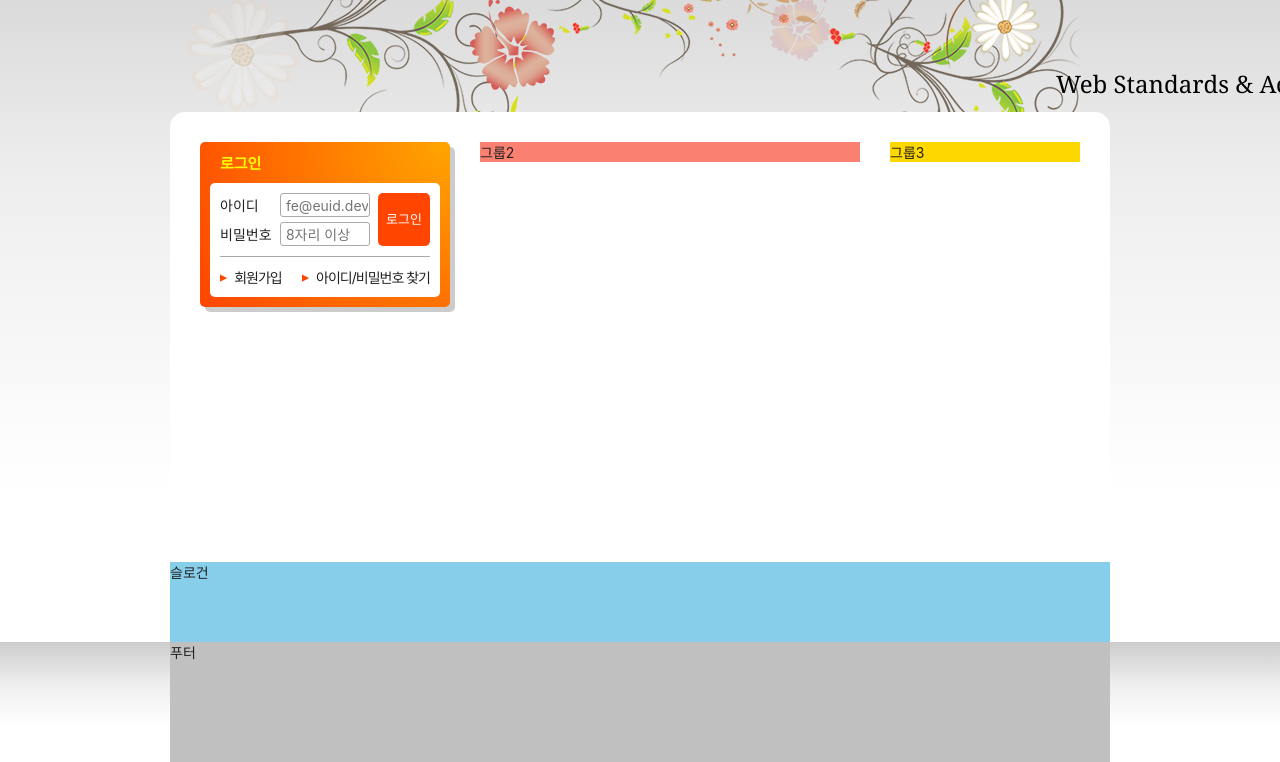
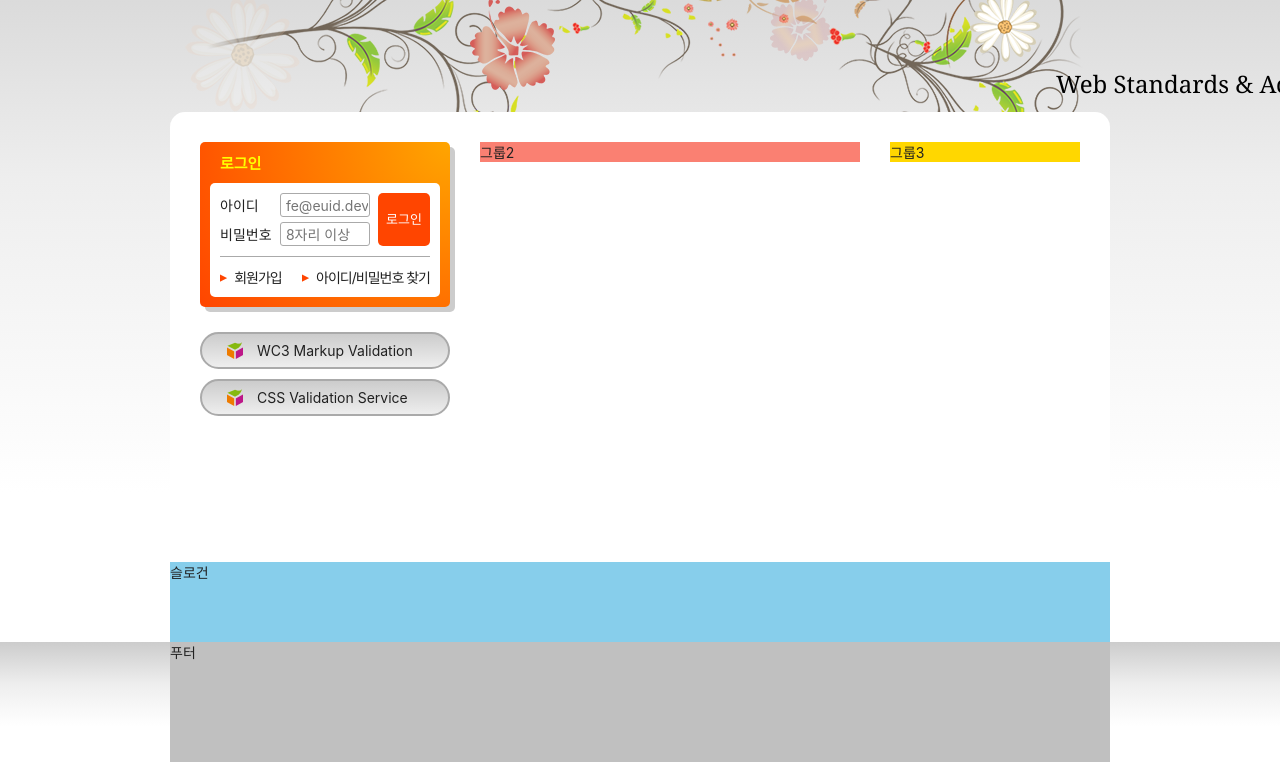
Before and after one commit to kimmoonju-102/HTML5, a plain HTML site: page index.html in a window 1280 px wide. Shown: the part 135-897 px from the top of the page. Drawn offline with Linux system fonts and the light colour scheme; a web font is replaced by a local one.

Commit message:
유효성검사 마크업&디자인 완성

```diff
--- a/index.html
+++ b/index.html
@@ -156,6 +156,19 @@
           <li><a href="/">아이디/비밀번호 찾기</a></li>
         </ul>
       </section>
+      <h2 class="a11y-hidden">유효성 검사 배너</h2>
+      <ul class="validation-list">
+        <li>
+          <a href="/" target="_blank" rel="noopener noreferrer" title="마크업 유효성검사 사이트로 이동 (새창)">
+            WC3 Markup Validation
+          </a>
+        </li>
+        <li>
+          <a href="/" target="_blank" rel="noopener noreferrer" title="CSS 유효성검사 사이트로 이동 (새창)">
+            CSS Validation Service
+          </a>
+        </li>
+      </ul>
     </div>
     <div class="group group2">그룹2</div>
     <div class="group group3">그룹3</div>
--- a/styles/style.css
+++ b/styles/style.css
@@ -410,6 +410,27 @@ body {
   color: orangered;
 }
 
+/* 유효성검사 배너 */
+.validation-list {
+  margin-top: 25px;
+}
+
+.validation-list li {
+  margin-top: 10px;
+}
+
+.validation-list a {
+  display: block;
+  background:url("./images/validation_icon.png") no-repeat 25px 50%,  #ccc linear-gradient(to bottom, #ccc, #eee);
+  border: 2px solid #aaa;
+  padding: 8px 15px 8px 55px;
+  border-radius: 30px;
+}
+
+.validation-list a:hover,
+.validation-list a:focus{
+  color: #f00;
+}
 
 /* 슬로건 */
 .slogan {
```
